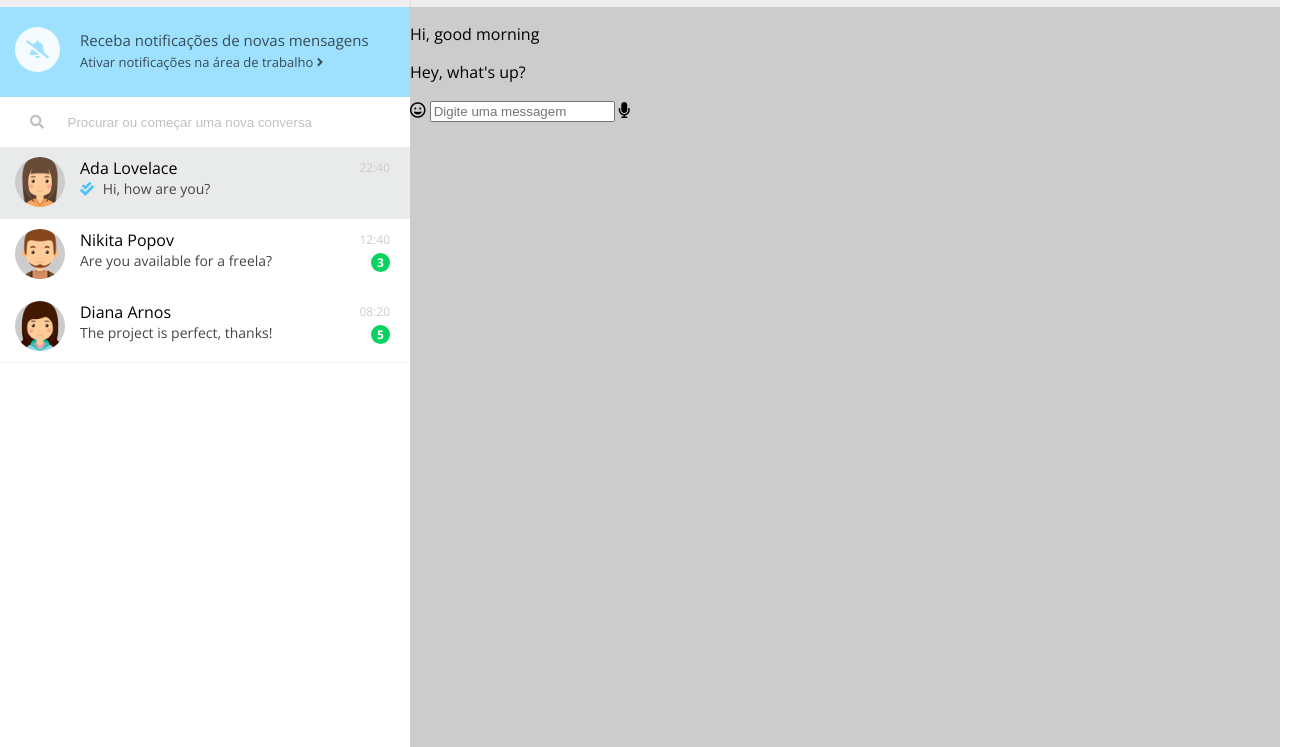
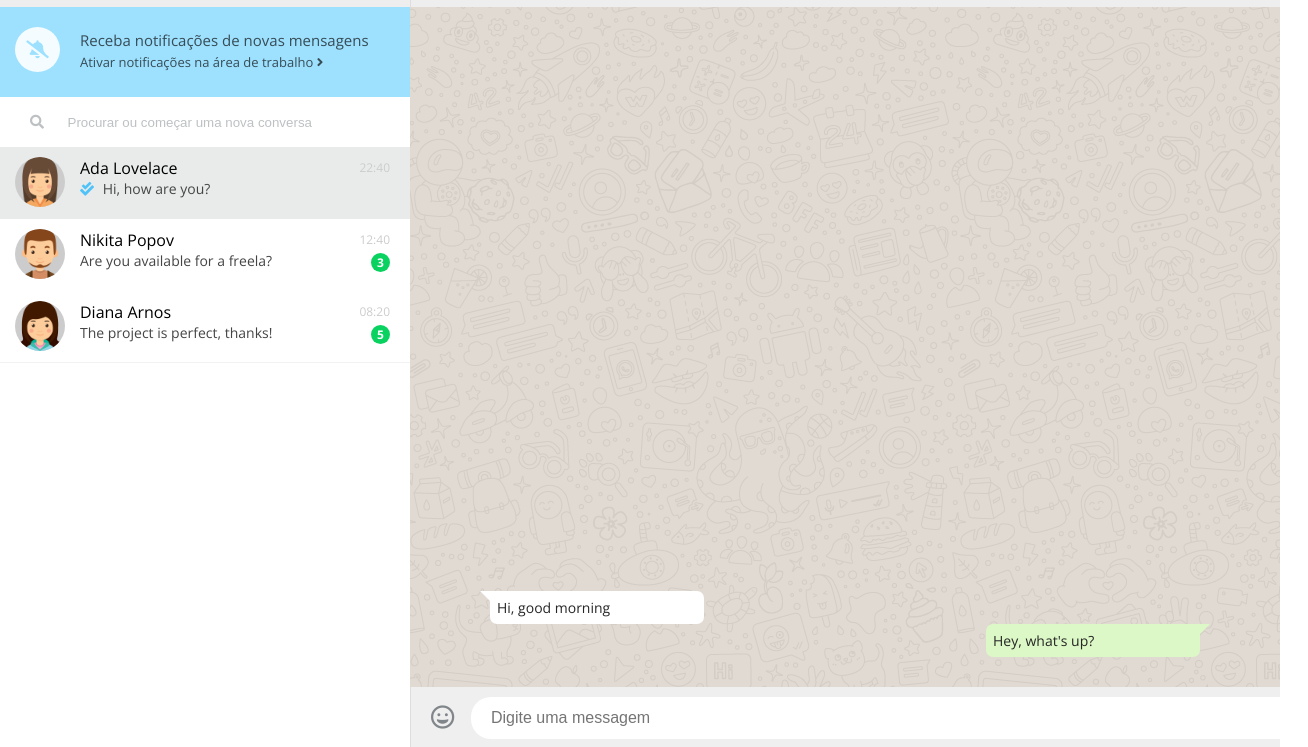
Before and after one commit to f-nely/whatsapp-web-clone, a plain HTML site: page index.html in a window 1280 px wide. Shown: the part 53-800 px from the top of the page, 1308 px wide, since content can reach past the window. Drawn offline with nearby package versions, Linux system fonts and the light colour scheme.

Commit message:
Finalizando css da area de chat

```diff
--- a/css/styles.css
+++ b/css/styles.css
@@ -257,3 +257,108 @@ ul {
     color: #80868A;
     cursor: pointer;
 }
+
+/* messages */
+.messages-container {
+    background-color: #E1DAD2;
+    height: calc(100% - 120px);
+    position: relative;
+}
+
+.messages-container p {
+    margin: 0;
+}
+
+.bg-image {
+    background-image: url('../img/background_whats.png');
+    background-repeat: repeat;
+    opacity: .06;
+    width: 100%;
+    height: 100%;
+}
+
+.chat-messages {
+    position: absolute;
+    left: 0;
+    bottom: 0;
+    width: 100%;
+    height: auto;
+    padding: 30px 80px;
+    box-sizing: border-box;
+}
+
+.chat-messages p {
+    display: block;
+    color: #262626;
+    font-size: 14px;
+    padding: 7px;
+    border-radius: 7px;
+    position: relative;
+    width: 200px;
+}
+
+.guest-message {
+    background-color: #FFF;
+}
+
+.guest-message:before {
+    content: "";
+    width: 0;
+    height: 0;
+    border-bottom: 17px solid transparent;
+    border-right: 17px solid #FFF;
+    position: absolute;
+    top: 0;
+    left: -10px;
+}
+
+.user-message {
+    background-color: #DCF8C6;
+    float: right;
+}
+
+.user-message:after {
+    content: "";
+    width: 0;
+    height: 0;
+    border-bottom: 17px solid transparent;
+    border-left: 17px solid #DCF8C6;
+    position: absolute;
+    top: 0;
+    right: -10px;
+}
+
+/* send message */
+.sendmessage-container {
+    background-color: #EFEFEF;
+    border-left: 1px solid #DDD;
+    height: 60px;
+    padding-left: 20px;
+    padding-right: 20px;
+    position: relative;
+}
+
+#chatmessage {
+    position: absolute;
+    top: 10px;
+    left: 60px;
+    background-color: #FFF;
+    border: none;
+    height: 40px;
+    border-radius: 20px;
+    padding-left: 20px;
+    font-size: 16px;
+    width: 815px;
+}
+
+.sendmessage-container i {
+    font-size: 24px;
+    color: #80868A;
+    cursor: pointer;
+    height: 60px;
+    line-height: 60px;
+}
+
+.fa-microphone {
+    float: right;
+}
```
